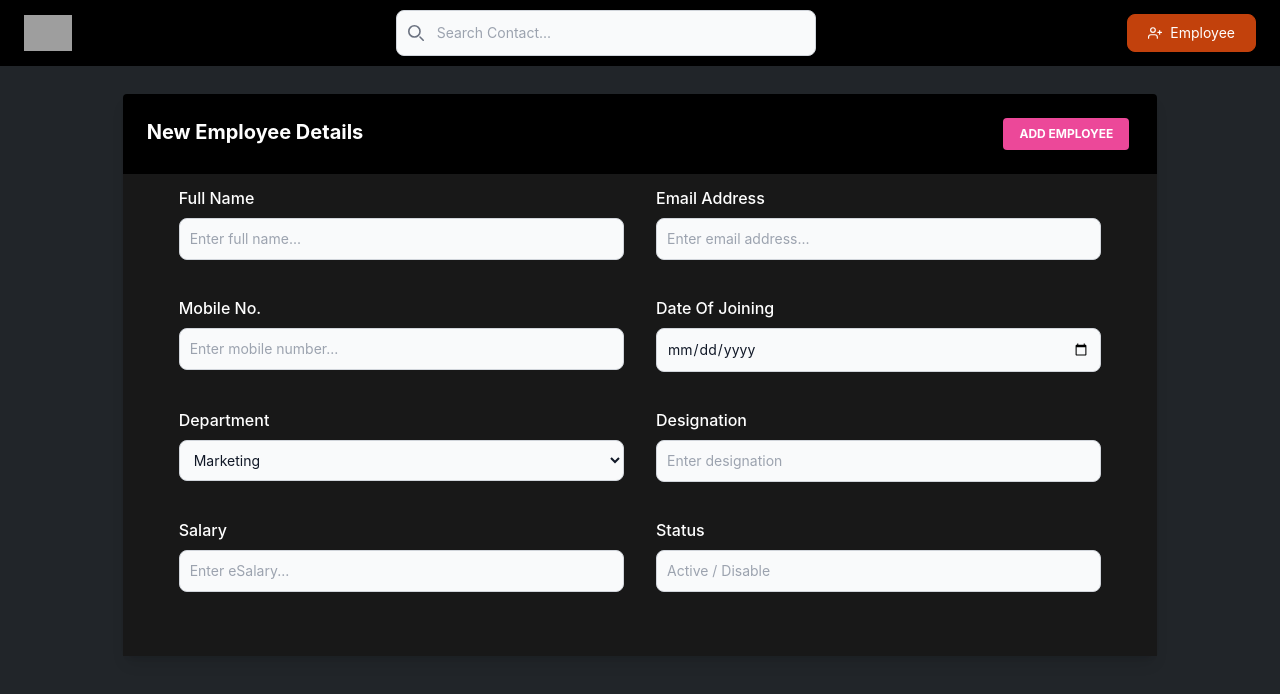
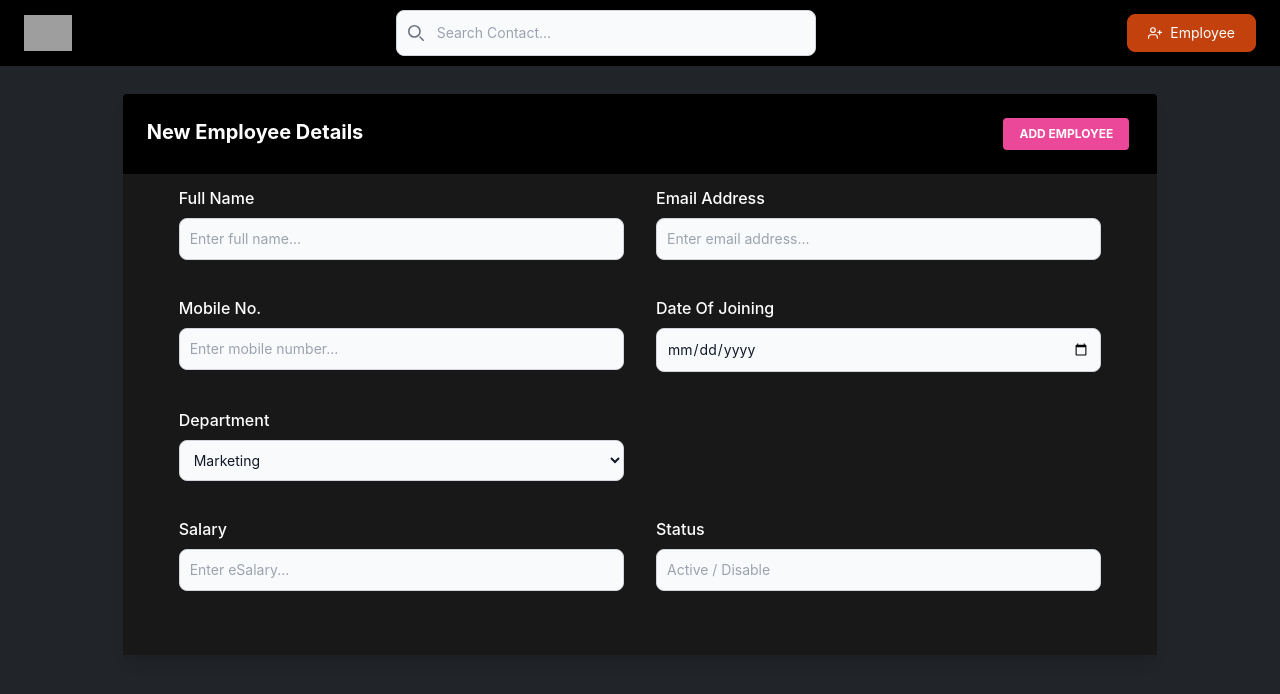
Before and after one commit to uidev-in/employee-management-app, a React (Create React App) app: page /create in a window 1280 px wide. Shown: the top 694 px of the page. Built offline with nearby package versions, Linux system fonts and the light colour scheme; grey boxes are pictures that could not be loaded.

Commit message:
addeed code usablity for select input

```diff
--- a/src/component/Form/Input.js
+++ b/src/component/Form/Input.js
@@ -6,7 +6,7 @@ export default function Input({label,type,name,placeholder,onChange}) {
       <div class="mb-6">
         <label
           htmlFor={name}
-          class="block mb-2 text-md font-medium"
+          className="block mb-2 text-md font-medium"
         >
          {label}
         </label>
--- a/src/component/Form/SelectInput.js
+++ b/src/component/Form/SelectInput.js
@@ -8,7 +8,7 @@ export default function SelectInput({
 }) {
   return (
     <>
-      <div class="mb-6">
+      <div className="mb-6">
         <label htmlFor={name} class="block mb-2 text-md font-medium">
           {label}
         </label>
--- a/src/pages/Create.js
+++ b/src/pages/Create.js
@@ -1,4 +1,4 @@
-import React from "react";
+import React, { useState } from "react";
 import Input from "../component/Form/Input";
 import SelectInput from "../component/Form/SelectInput";
 
@@ -18,13 +18,12 @@ const designationOptions = {
     { label: "Sales Excecutive", value: "sales_executive" },
   ],
   marketing: [
-    { label: "Manager", value: "manager" },
     { label: "SEO Specialist", value: "seo_specialist" },
     { label: "Marketing Executive", value: "marketing_executive" },
+    { label: "Manager", value: "manager" },
     { label: "", value: "" },
   ],
-  "Information Technology": [
-    { label: "Manager", value: "manager" },
+  information_technology: [
     { label: "Frontend Engineer", value: "frontend_engineer" },
     { label: "Backend Developer", value: "backend_engineer" },
     { label: "Operations", value: "operations" },
@@ -32,33 +31,53 @@ const designationOptions = {
     { label: "UI/UX Designer", value: "ui_ux_designer" },
     { label: "Senior Frontend Developer", value: "seninor_frontend_Developer" },
     { label: "Senior Backend Developer", value: "senior_backend_developer" },
+    { label: "Manager", value: "manager" },
 
+  ],
+  human_resources: [
+    { label: "HR Executive", value: "hr_executive" },
+    { label: "HR Assistant", value: "hr_assistant" },
+    { label: "Trainee HR", value: "hr_trainee" },
+  ],
+  operations: [
+    { label: "Operations Manager", value: "ops_manager" },
+    { label: "Operations Executive", value: "ops_executive" },
+    { label: "Operations Analyst", value: "ops_analyst" },
+  ],
+  accounts: [
+    { label: "Senior Accountant", value: "senior_accountant" },
+    { label: "Accountant", value: "accountant" },
+    { label: "CA", value: "ca" },
   ],
 };
 
 export default function Create() {
+  const [optionSelected, setOptionSelected] = useState("");
+
+  console.log(optionSelected);
+
   return (
     <>
-      <section class="py-1">
-        <div class="w-full lg:w-10/12 px-4 mx-auto mt-6">
-          <div class="relative flex flex-col min-w-0 break-words w-full mb-6 shadow-lg rounded-lg bg-blueGray-100 border-0">
-            <div class="rounded-t bg-black mb-0 px-6 py-6">
-              <div class="text-center flex justify-between">
-                <h6 class="text-blueGray-700 text-xl font-bold">
+      <section className="py-1">
+        <div className="w-full lg:w-10/12 px-4 mx-auto mt-6">
+          <div className="relative flex flex-col min-w-0 break-words w-full mb-6 shadow-lg rounded-lg bg-blueGray-100 border-0">
+            <div className="rounded-t bg-black mb-0 px-6 py-6">
+              <div className="text-center flex justify-between">
+                <h6 className="text-blueGray-700 text-xl font-bold">
                   New Employee Details
                 </h6>
                 <button
-                  class="bg-pink-500 text-white active:bg-pink-600 font-bold uppercase text-xs px-4 py-2 rounded shadow hover:shadow-md outline-none focus:outline-none mr-1 ease-linear transition-all duration-150"
+                  className="bg-pink-500 text-white active:bg-pink-600 font-bold uppercase text-xs px-4 py-2 rounded shadow hover:shadow-md outline-none focus:outline-none mr-1 ease-linear transition-all duration-150"
                   type="button"
                 >
                   Add Employee
                 </button>
               </div>
             </div>
-            <div class="flex-auto px-4 lg:px-10 py-10 pt-0 bg-primary-black">
+            <div className="flex-auto px-4 lg:px-10 py-10 pt-0 bg-primary-black">
               <form>
-                <div class="flex flex-wrap">
-                  <div class="w-full lg:w-6/12 px-4 mt-3">
+                <div className="flex flex-wrap">
+                  <div className="w-full lg:w-6/12 px-4 mt-3">
                     <Input
                       type="text"
                       label="Full Name"
@@ -67,7 +86,7 @@ export default function Create() {
                       onChange={(e) => console.log(e.target.value)}
                     />
                   </div>
-                  <div class="w-full lg:w-6/12 px-4 mt-3">
+                  <div className="w-full lg:w-6/12 px-4 mt-3">
                     <Input
                       type="email"
                       label="Email Address"
@@ -76,7 +95,7 @@ export default function Create() {
                       onChange={(e) => console.log(e.target.value)}
                     />
                   </div>
-                  <div class="w-full lg:w-6/12 px-4 mt-3">
+                  <div className="w-full lg:w-6/12 px-4 mt-3">
                     <Input
                       type="number"
                       label="Mobile No."
@@ -85,7 +104,7 @@ export default function Create() {
                       onChange={(e) => console.log(e.target.value)}
                     />
                   </div>
-                  <div class="w-full lg:w-6/12 px-4 mt-3">
+                  <div className="w-full lg:w-6/12 px-4 mt-3">
                     <Input
                       type="date"
                       label="Date Of Joining"
@@ -94,23 +113,30 @@ export default function Create() {
                       onChange={(e) => console.log(e.target.value)}
                     />
                   </div>
-                  <div class="w-full lg:w-6/12 px-4 mt-3">
+                  <div className="w-full lg:w-6/12 px-4 mt-3">
                     <SelectInput
-                      type="text"
                       label="Department"
                       options={departmentOptions}
+                      onChange={(event) =>
+                        setOptionSelected(event.target.value)
+                      }
                     />
                   </div>
-                  <div class="w-full lg:w-6/12 px-4 mt-3">
-                    <Input
-                      type="text"
-                      label="Designation"
-                      placeholder="Enter designation"
-                      name="designation"
-                      onChange={(e) => console.log(e.target.value)}
-                    />
+
+
+                  <div className="w-full lg:w-6/12 px-4 mt-3">
+                    {optionSelected ? (
+                      <SelectInput
+                        label="Designation"
+                        options={designationOptions[optionSelected]}
+                        onChange={(event) =>
+                          setOptionSelected(event.target.value)
+                        }
+                      />
+                    ) : null}
                   </div>
-                  <div class="w-full lg:w-6/12 px-4 mt-3">
+
+                  <div className="w-full lg:w-6/12 px-4 mt-3">
                     <Input
                       type="number"
                       label="Salary"
@@ -119,7 +145,7 @@ export default function Create() {
                       onChange={(e) => console.log(e.target.value)}
                     />
                   </div>
-                  <div class="w-full lg:w-6/12 px-4 mt-3">
+                  <div className="w-full lg:w-6/12 px-4 mt-3">
                     <Input
                       type="text"
                       label="Status"
```
